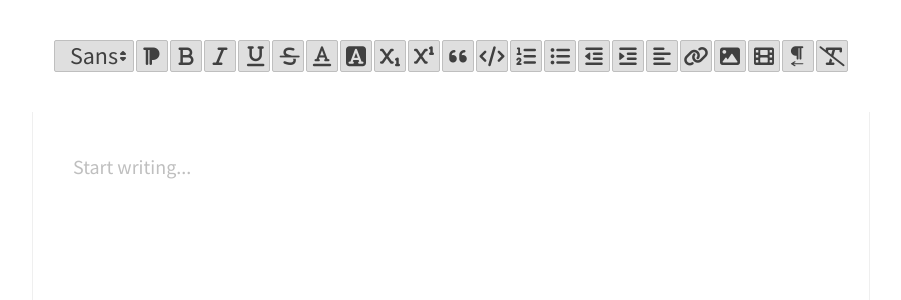
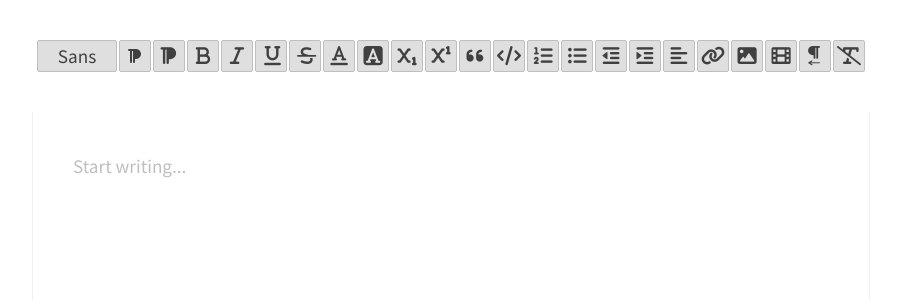
Before and after one commit to reblim/heyy, a Vue app: page / in a window 1280 px wide. Shown: the top 300 px of the page, without its empty margins (189-1090 px from the left). Built offline with nearby package versions, Linux system fonts and the light colour scheme; a web font is replaced by a local one.

Commit message:
Added support for small text

```diff
--- a/src/components/Editor.vue
+++ b/src/components/Editor.vue
@@ -9,7 +9,7 @@ export default {
   name: 'Editor-C',
 
   mounted() {
-    return this.init();
+    this.init();
   },
 
   methods: {
@@ -20,6 +20,7 @@ export default {
         modules: {
           toolbar: [
             [{ font: [] }],
+            ['small'],
             [{ header: [1, 2, 3, 4, 5, 6, false] }],
             ['bold', 'italic', 'underline', 'strike'],
             [{ color: [] }, { background: [] }],
@@ -36,7 +37,28 @@ export default {
         theme: 'snow',
       };
 
+      const Inline = Quill.import('blots/inline');
+
+      class SmallText extends Inline {
+        static create() {
+          return super.create();
+        }
+      }
+
+      SmallText.blotName = 'small';
+      SmallText.tagName = 'small';
+      Quill.register(SmallText);
+
       const editor = new Quill(this.$el, options);
+
+      setTimeout(() => {
+        const spanBlockButton = document.querySelector('.ql-small');
+        spanBlockButton.addEventListener('click', () => {
+          const range = editor.getSelection();
+          if (range) editor.formatText(range, 'small');
+        });
+      });
+
       return editor.focus();
     },
   },
@@ -44,6 +66,8 @@ export default {
 </script>
 
 <style lang="scss">
+@import '../scss/mixins';
+
 @font-face {
   font-family: 'heyy-icons';
   src: url('../assets/fonts/heyy-icons.ttf') format('truetype'),
@@ -90,7 +114,7 @@ export default {
 @mixin heyyIcon {
   @include heyyIconButton;
   font-family: 'heyy-icons' !important;
-  font-size: 20px;
+  font-size: var(--font-size-icons);
   speak: never;
   font-style: normal;
   font-weight: normal;
@@ -117,11 +141,13 @@ export default {
 }
 
 .ql-container {
-  font-size: 20px;
-
   &.ql-snow {
     border: none;
   }
+}
+
+.ql-snow .ql-editor {
+  @include fontSize;
 }
 
 .ql-editor {
@@ -133,7 +159,6 @@ export default {
   border-right: 1px solid #efefef;
   caret-color: #404040;
   font-family: 'Source Sans Pro', sans-serif;
-  font-size: 20px;
   line-height: 1.5;
 
   &.ql-blank {
@@ -177,6 +202,13 @@ export default {
 }
 
 .ql-snow.ql-toolbar {
+  .ql-small {
+    &:before {
+      content: '\e922';
+      font-size: var(--font-size-text-small);
+    }
+  }
+
   .ql-color {
     @include heyyIcon;
 
@@ -234,7 +266,7 @@ export default {
         border: none;
         background-color: transparent;
         &:before {
-          font-size: 24px;
+          font-size: var(--font-size-icons);
           content: '\e900';
         }
       }
@@ -243,7 +275,7 @@ export default {
         border: none;
         background-color: transparent;
         &:before {
-          font-size: 24px;
+          font-size: var(--font-size-icons);
           content: '\e903';
         }
       }
@@ -252,7 +284,7 @@ export default {
         border: none;
         background-color: transparent;
         &:before {
-          font-size: 24px;
+          font-size: var(--font-size-icons);
           content: '\e901';
         }
       }
@@ -284,42 +316,42 @@ export default {
 
       &[data-value='1'] {
         &:before {
-          font-size: 24px;
+          font-size: var(--font-size-icons);
           content: '\e90a';
         }
       }
 
       &[data-value='2'] {
         &:before {
-          font-size: 24px;
+          font-size: var(--font-size-icons);
           content: '\e90b';
         }
       }
 
       &[data-value='3'] {
         &:before {
-          font-size: 24px;
+          font-size: var(--font-size-icons);
           content: '\e90c';
         }
       }
 
       &[data-value='4'] {
         &:before {
-          font-size: 24px;
+          font-size: var(--font-size-icons);
           content: '\e90d';
         }
       }
 
       &[data-value='5'] {
         &:before {
-          font-size: 24px;
+          font-size: var(--font-size-icons);
           content: '\e90e';
         }
       }
 
       &[data-value='6'] {
         &:before {
-          font-size: 24px;
+          font-size: var(--font-size-icons);
           content: '\e90f';
         }
       }
@@ -351,21 +383,18 @@ export default {
 
       &[data-value='center'] {
         &:before {
-          font-size: 24px;
           content: '\e900';
         }
       }
 
       &[data-value='right'] {
         &:before {
-          font-size: 24px;
           content: '\e903';
         }
       }
 
       &[data-value='justify'] {
         &:before {
-          font-size: 24px;
           content: '\e901';
         }
       }
@@ -380,6 +409,10 @@ export default {
 }
 
 .ql-snow .ql-picker-label {
+  svg {
+    display: none !important;
+  }
+
   &::before {
     display: inline-flex;
     justify-content: center;
@@ -408,7 +441,8 @@ export default {
 
 .ql-snow {
   .ql-picker {
-    font-size: 24px;
+    font-size: var(--font-size-icons);
+
     height: auto;
   }
 
--- a/src/scss/mixins.scss
+++ b/src/scss/mixins.scss
@@ -1,35 +1,37 @@
 @import 'variables';
 
 @mixin fontSize {
+  font-size: var(--font-size-text);
+
   h1 {
-    font-size: $font-size-heading-1;
+    font-size: var(--font-size-heading-1);
   }
 
   h2 {
-    font-size: $font-size-heading-2;
+    font-size: var(--font-size-heading-2);
   }
 
   h3 {
-    font-size: $font-size-heading-3;
+    font-size: var(--font-size-heading-3);
   }
 
   h4 {
-    font-size: $font-size-heading-4;
+    font-size: var(--font-size-heading-4);
   }
 
   h5 {
-    font-size: $font-size-heading-5;
+    font-size: var(--font-size-heading-5);
   }
 
   h6 {
-    font-size: $font-size-heading-6;
+    font-size: var(--font-size-heading-6);
   }
 
   p {
-    font-size: $font-size-text;
+    font-size: var(--font-size-text);
   }
 
   small {
-    font-size: $font-size-text-small;
+    font-size: var(--font-size-text-small);
   }
 }
--- a/src/scss/variables.scss
+++ b/src/scss/variables.scss
@@ -1,12 +1,3 @@
-$font-size-text-small: 1rem;
-$font-size-text: 1.2rem;
-$font-size-heading-6: 1.44rem;
-$font-size-heading-5: 1.728rem;
-$font-size-heading-4: 2.074rem;
-$font-size-heading-3: 2.488rem;
-$font-size-heading-2: 2.986rem;
-$font-size-heading-1: 3.583rem;
-
 :root {
   // Font Size
   /*
@@ -16,6 +7,7 @@ $font-size-heading-1: 3.583rem;
   */
   --font-size-text-small: 1rem;
   --font-size-text: 1.2rem;
+  --font-size-icons: 1.2rem;
   --font-size-heading-6: 1.44rem;
   --font-size-heading-5: 1.728rem;
   --font-size-heading-4: 2.074rem;
```
